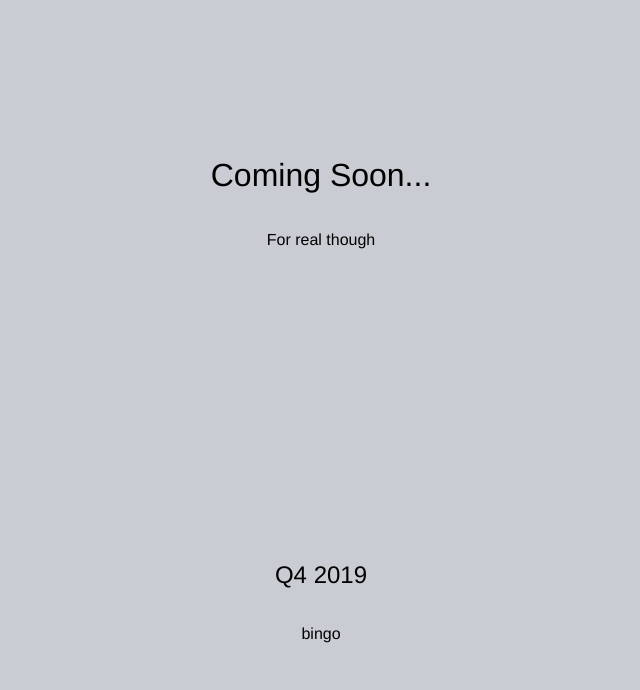
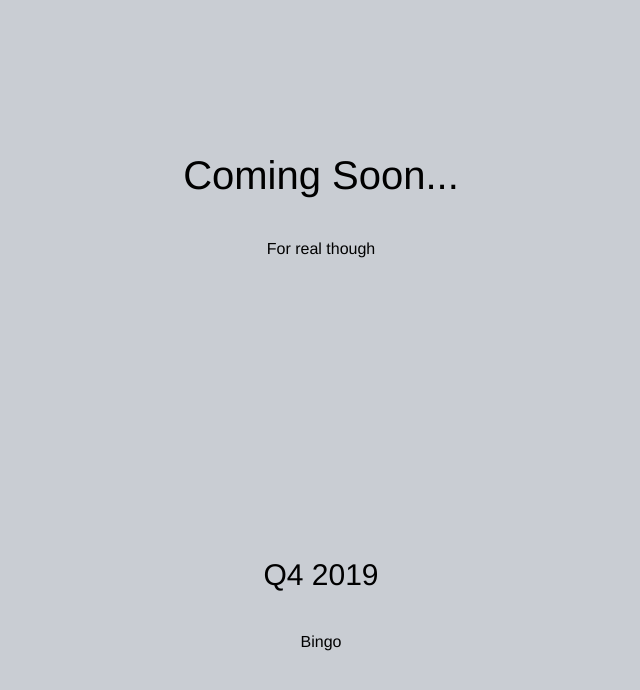
Before and after one commit to AMSTONES/git-101, a plain HTML site: page index.html in a window 1280 px wide. Shown: the whole page, without its empty margins (319-959 px from the left). Drawn offline with Linux system fonts and the light colour scheme.

Commit message:
Fonts enlargened

```diff
--- a/index.html
+++ b/index.html
@@ -12,7 +12,7 @@
 
 	<div>
 		<h2>Q4 2019</h2>
-		<p>bingo</p>
+		<p>Bingo</p>
 	</div>
 </body>
 </html>
--- a/style.css
+++ b/style.css
@@ -14,12 +14,14 @@ div {
 
 h1 {
 	font-weight: 100;
+	font-size: 40px;
 }
 
 h2 {
 	font-weight: 100;
+	font-size: 30px;
 }
 
 p {
-
+	font-size: 16px;
 }
```
